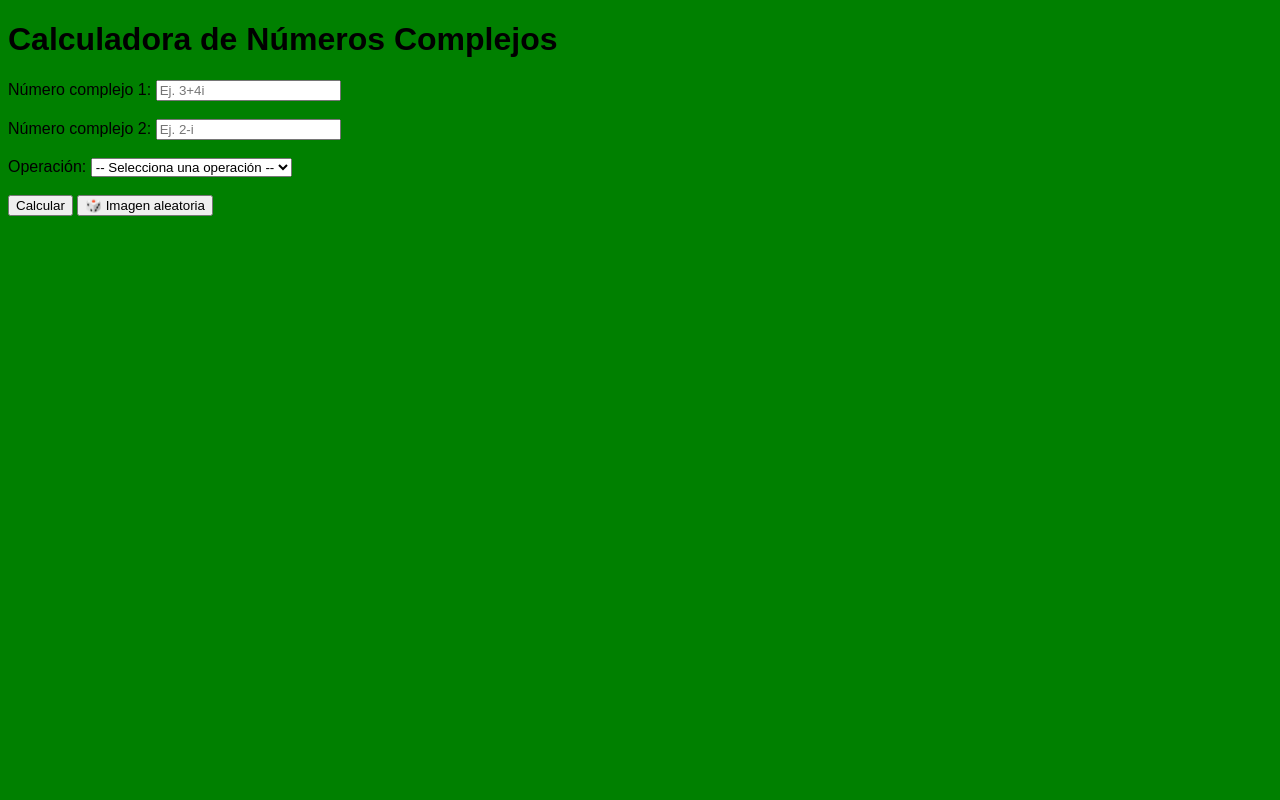
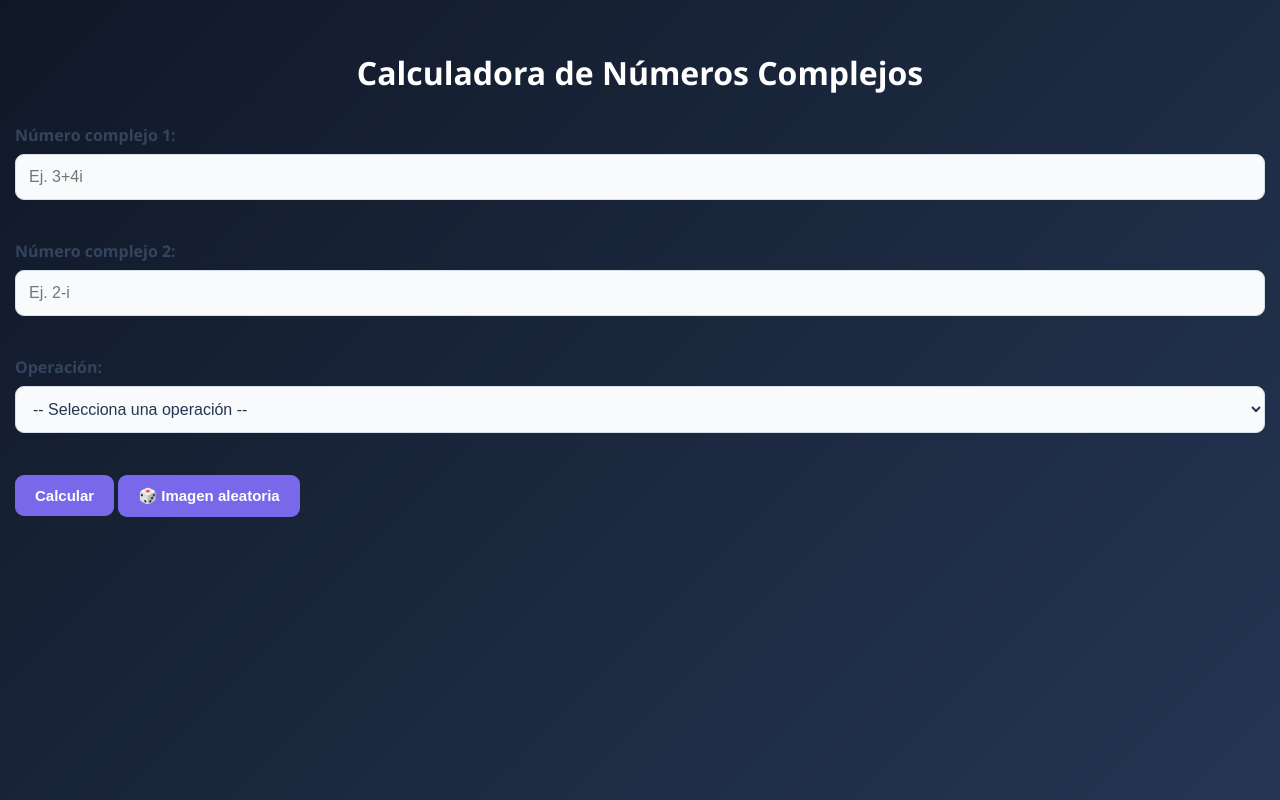
Before and after one commit to abrahamcortes1503-ui/ComplexMath, a Django app: page / in a window 1280 px wide. Run offline with Django 5.2, Linux system fonts and the light colour scheme.

Commit message:
Add files via upload

```diff
--- a/static/css/style.css
+++ b/static/css/style.css
@@ -78,3 +78,115 @@ body{
 
     cursor: pointer;
 }
+
+/* Configuración general */
+* {
+    box-sizing: border-box;
+}
+
+body {
+    margin: 0;
+    padding: 30px 15px;
+    min-height: 100vh;
+    font-family: 'Segoe UI', Arial, sans-serif;
+    background: linear-gradient(135deg, #101827, #253653);
+    color: #ffffff;
+}
+
+/* Título */
+h1 {
+    text-align: center;
+    font-size: 32px;
+    margin-bottom: 30px;
+    color: #ffffff;
+}
+
+/* Contenedor principal */
+.contenedor {
+    width: 100%;
+    max-width: 650px;
+    margin: auto;
+    padding: 30px;
+    background: #ffffff;
+    color: #263449;
+    border-radius: 18px;
+    box-shadow: 0 12px 35px rgba(0,0,0,0.25);
+}
+
+/* Etiquetas */
+label {
+    display: block;
+    margin: 18px 0 8px;
+    font-weight: 600;
+    color: #34445c;
+}
+
+/* Entradas y selector */
+input, select {
+    width: 100%;
+    padding: 13px;
+    border: 1px solid #d6deea;
+    border-radius: 9px;
+    font-size: 16px;
+    background: #f8fafc;
+    color: #253653;
+}
+
+input:focus, select:focus {
+    outline: none;
+    border-color: #7968e9;
+    box-shadow: 0 0 0 3px rgba(121,104,233,0.15);
+}
+
+/* Botones */
+button {
+    border: none;
+    padding: 12px 20px;
+    border-radius: 9px;
+    background: #7968e9;
+    color: white;
+    font-size: 15px;
+    font-weight: 600;
+    cursor: pointer;
+    transition: 0.2s;
+    margin-top: 20px;
+}
+
+button:hover {
+    background: #6250d5;
+    transform: translateY(-2px);
+}
+
+/* Resultados */
+.resultado {
+    margin-top: 25px;
+    padding: 20px;
+    border-radius: 12px;
+    background: #f1efff;
+    color: #4938a5;
+    font-size: 18px;
+}
+
+/* Gráficas */
+.grafica {
+    margin-top: 25px;
+    padding: 15px;
+    background: #ffffff;
+    border-radius: 12px;
+    box-shadow: 0 4px 15px rgba(0,0,0,0.08);
+}
+
+/* Adaptación a celulares */
+@media (max-width: 600px) {
+    body {
+        padding: 15px 10px;
+    }
+
+    .contenedor {
+        padding: 20px;
+    }
+
+    h1 {
+        font-size: 25px;
+    }
+}
```
